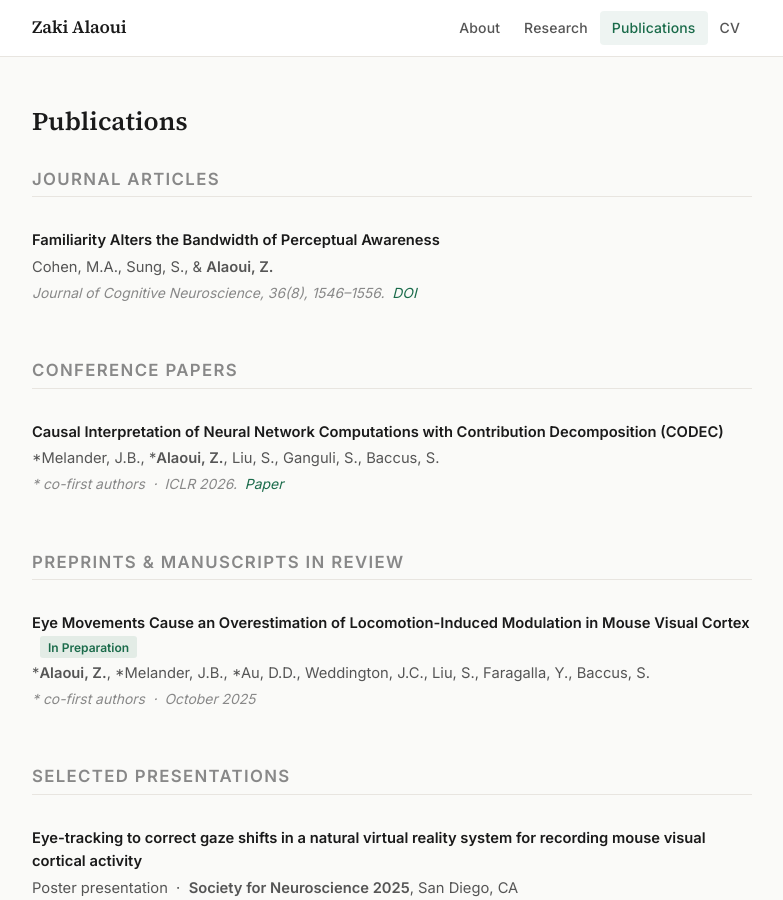
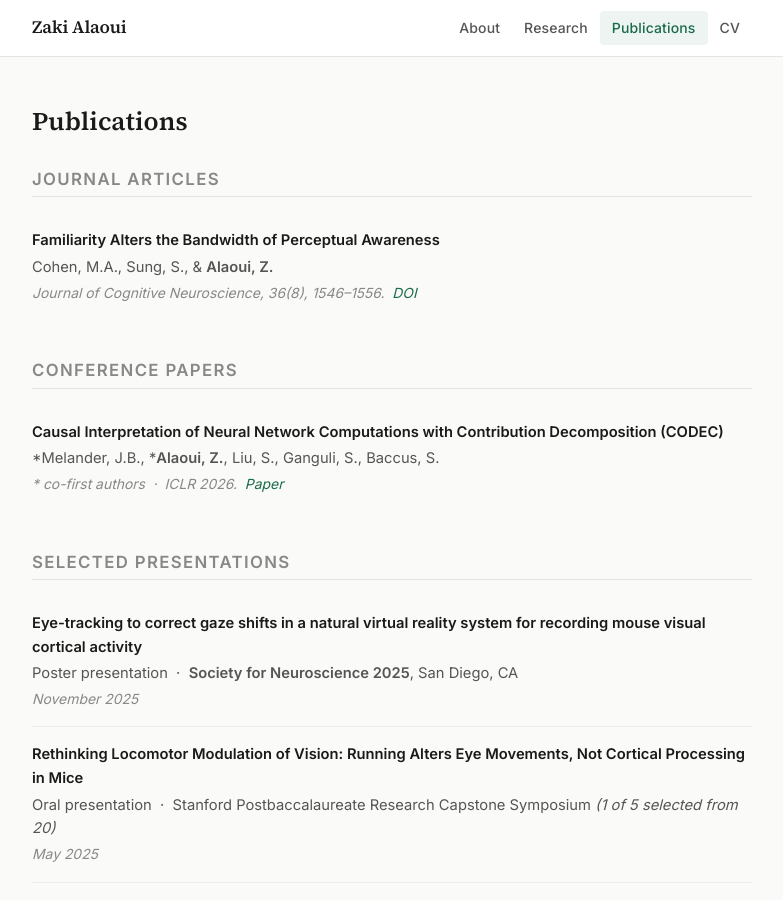
Before and after one commit to zalaoui3/zalaoui3.github.io, a Jekyll site: the page built from publications.md, in a window 1280 px wide and 900 px high. Shown: the whole window, without its empty margins (248-1031 px from the left). Built offline with Jekyll 4.4.1, drawn with Linux system fonts in a browser that asks for light colours.

Commit message:
Update publications.md

```diff
--- a/publications.md
+++ b/publications.md
@@ -20,19 +20,6 @@ title: Publications
     <span class="pub-title">Causal Interpretation of Neural Network Computations with Contribution Decomposition (CODEC)</span>
     <div class="pub-authors">*Melander, J.B., *<strong>Alaoui, Z.</strong>, Liu, S., Ganguli, S., Baccus, S.</div>
     <div class="pub-venue">* co-first authors &nbsp;&middot;&nbsp; <em>ICLR 2026.</em> &nbsp;<a href="https://proceedings.iclr.cc/paper_files/paper/2026/hash/3b36297debce91932600be70800bc094-Abstract-Conference.html">Paper</a></div>
-  </li>
-</ul>
-
-## Preprints & Manuscripts in Review
-
-<ul class="pub-list">
-  <li class="pub-item">
-    <span class="pub-title">
-      Eye Movements Cause an Overestimation of Locomotion-Induced Modulation in Mouse Visual Cortex
-      <span class="pub-status">In Preparation</span>
-    </span>
-    <div class="pub-authors">*<strong>Alaoui, Z.</strong>, *Melander, J.B., *Au, D.D., Weddington, J.C., Liu, S., Faragalla, Y., Baccus, S.</div>
-    <div class="pub-venue">* co-first authors &nbsp;&middot;&nbsp; October 2025</div>
   </li>
 </ul>
 
```
